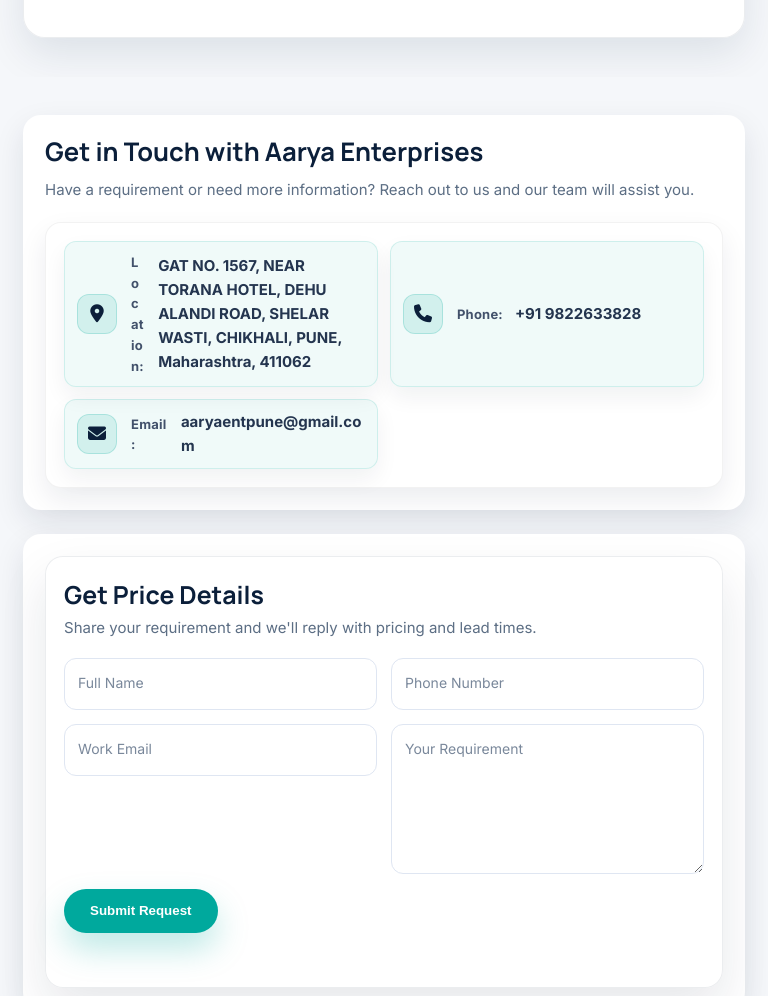
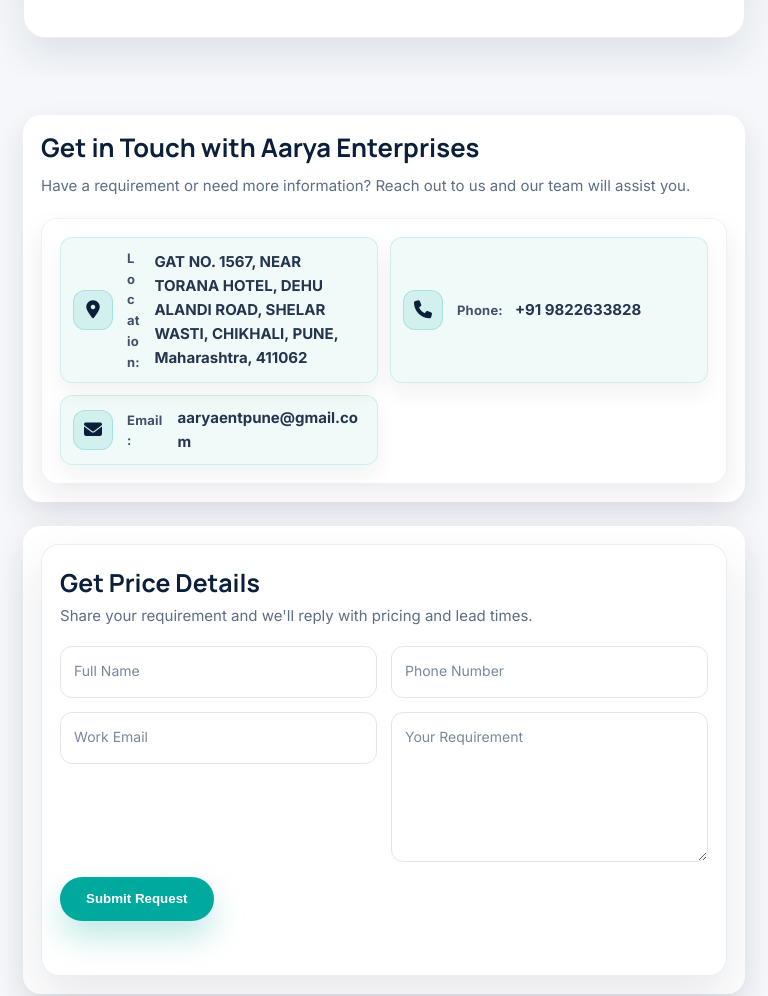
Before and after one commit to Aaryaenterprises/Aarya-Enterprises, a plain HTML site: page index.html in a window 768 px wide. Shown: the part 4793-5789 px from the top of the page. Drawn offline with Linux system fonts and the light colour scheme.

Commit message:
Adjust contact layout responsive behavior

```diff
--- a/css/responsive.css
+++ b/css/responsive.css
@@ -151,9 +151,14 @@
   .reasons-grid { grid-template-columns: 1fr; }
   .products-carousel { padding-bottom: 20px; }
   .top-strip .top-strip-wrap { flex-direction: column; gap: 6px; }
-  /* Contact cards on tablets: keep readable columns */
+  .contact-wrapper { grid-template-columns: 1fr; }
+  .contact-left, .contact-right { padding: 18px; }
+}
+
+/* Contact cards on tablets: keep readable columns without affecting mobiles */
+@media (min-width: 641px) and (max-width: 1024px) {
   .contact-card {
-    grid-template-columns: repeat(2, minmax(260px, 1fr));
+    grid-template-columns: repeat(2, minmax(240px, 1fr));
     gap: 12px;
   }
 }
```
